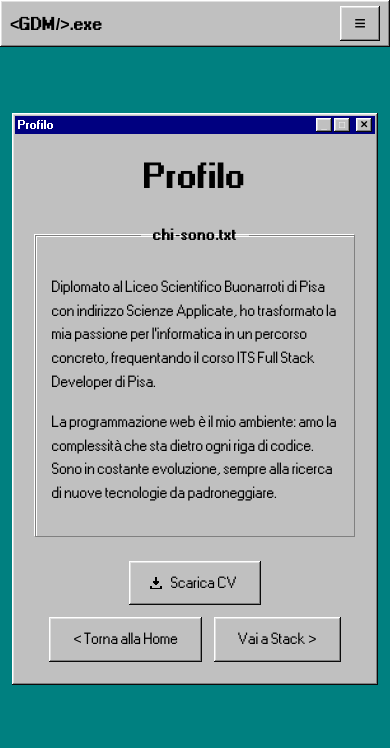
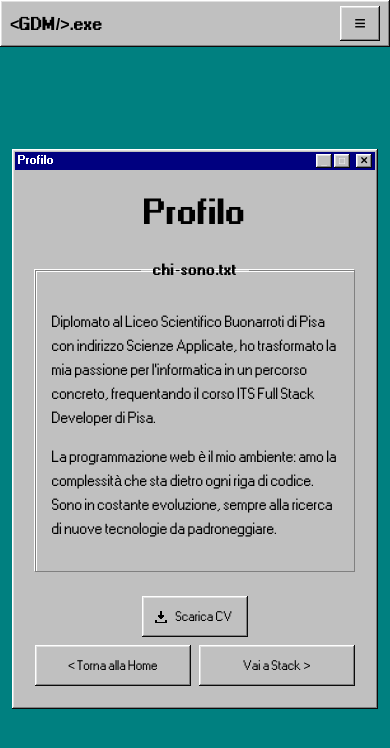
Before and after one commit to giampaolodelmoro99-afk/giampaolodelmoro99-afk.github.io, a React (Vite) app: page /profilo in a window 390 px wide. Shown: the top 748 px of the page. Built offline with nearby package versions, Linux system fonts and the light colour scheme.

Commit message:
bug fix bottoni mobile

```diff
--- a/src/pages/Profilo.jsx
+++ b/src/pages/Profilo.jsx
@@ -3,6 +3,13 @@ import Button from "@mui/material/Button";
 import { NavLink } from "react-router";
 import Window from "../components/Window";
 import { w95 } from "../theme/theme";
+
+const navButtonStyle = {
+  fontSize: { xs: 12, sm: 14 },
+  padding: { xs: "10px 8px", sm: "10px 24px" },
+  flex: { xs: "1 1 0", sm: "0 0 auto" },
+  whiteSpace: "nowrap",
+};
 
 function DownloadIcon() {
   return (
@@ -32,7 +39,7 @@ export default function Profilo() {
         display: "flex",
         alignItems: "center",
         justifyContent: "center",
-        minHeight: { xs: "calc(100vh - 140px)" },
+        minHeight: { xs: "calc(100vh - 80px)" },
         padding: { xs: "12px", sm: "32px" },
       }}
     >
@@ -112,17 +119,13 @@ export default function Profilo() {
           <Box
             sx={{
               display: "flex",
-              gap: "12px",
+              gap: { xs: "8px", sm: "12px" },
               justifyContent: "center",
               alignItems: "center",
               flexWrap: "wrap",
             }}
           >
-            <Button
-              component={NavLink}
-              to="/"
-              sx={{ fontSize: 14, padding: "10px 24px" }}
-            >
+            <Button component={NavLink} to="/" sx={navButtonStyle}>
               &lt; Torna alla Home
             </Button>
 
@@ -132,6 +135,7 @@ export default function Profilo() {
                 width: { xs: "100%", sm: "auto" },
                 display: "flex",
                 justifyContent: "center",
+                flex: { sm: "0 0 auto" },
               }}
             >
               <Button
@@ -139,17 +143,16 @@ export default function Profilo() {
                 href="/cv-gianpaolo-del-moro.pdf"
                 download
                 startIcon={<DownloadIcon />}
-                sx={{ fontSize: 14, padding: "10px 24px" }}
+                sx={{
+                  fontSize: { xs: 12, sm: 14 },
+                  padding: { xs: "10px 16px", sm: "10px 24px" },
+                }}
               >
                 Scarica CV
               </Button>
             </Box>
 
-            <Button
-              component={NavLink}
-              to="/stack"
-              sx={{ fontSize: 14, padding: "10px 24px" }}
-            >
+            <Button component={NavLink} to="/stack" sx={navButtonStyle}>
               Vai a Stack &gt;
             </Button>
           </Box>
--- a/src/pages/Progetti.jsx
+++ b/src/pages/Progetti.jsx
@@ -1,9 +1,16 @@
-import { useState } from "react";
+import { useState, useEffect } from "react";
 import Box from "@mui/material/Box";
 import Button from "@mui/material/Button";
 import { NavLink } from "react-router";
 import Window from "../components/Window";
 import { w95, raised, sunken } from "../theme/theme";
+
+const navButtonStyle = {
+  fontSize: { xs: 12, sm: 14 },
+  padding: { xs: "10px 8px", sm: "10px 24px" },
+  flex: { xs: "1 1 0", sm: "0 0 auto" },
+  whiteSpace: "nowrap",
+};
 
 const nodeProjects = [
   {
@@ -163,6 +170,10 @@ export default function Progetti() {
   const [step, setStep] = useState("node");
   const isNode = step === "node";
 
+  useEffect(() => {
+    window.scrollTo(0, 0);
+  }, [step]);
+
   return (
     <Box sx={{ padding: { xs: "12px", sm: "32px" } }}>
       <Window
@@ -193,40 +204,25 @@ export default function Progetti() {
           <Box
             sx={{
               display: "flex",
-              gap: "12px",
+              gap: { xs: "8px", sm: "12px" },
               justifyContent: "center",
-              flexWrap: "wrap",
             }}
           >
             {isNode ? (
               <>
-                <Button
-                  component={NavLink}
-                  to="/stack"
-                  sx={{ fontSize: 14, padding: "10px 24px" }}
-                >
+                <Button component={NavLink} to="/stack" sx={navButtonStyle}>
                   &lt; Torna a Stack
                 </Button>
-                <Button
-                  onClick={() => setStep("laravel")}
-                  sx={{ fontSize: 14, padding: "10px 24px" }}
-                >
+                <Button onClick={() => setStep("laravel")} sx={navButtonStyle}>
                   Progetti Laravel &gt;
                 </Button>
               </>
             ) : (
               <>
-                <Button
-                  onClick={() => setStep("node")}
-                  sx={{ fontSize: 14, padding: "10px 24px" }}
-                >
+                <Button onClick={() => setStep("node")} sx={navButtonStyle}>
                   &lt; Progetti Node.js
                 </Button>
-                <Button
-                  component={NavLink}
-                  to="/contatti"
-                  sx={{ fontSize: 14, padding: "10px 24px" }}
-                >
+                <Button component={NavLink} to="/contatti" sx={navButtonStyle}>
                   Vai a Contatti &gt;
                 </Button>
               </>
```
